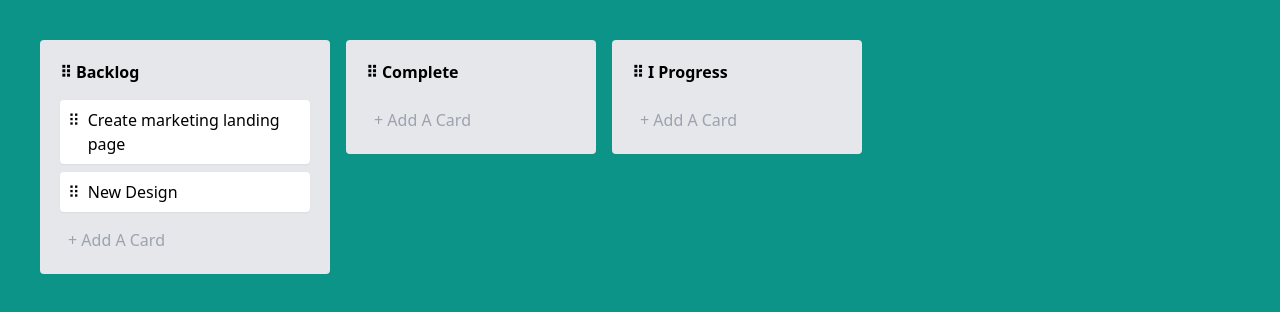
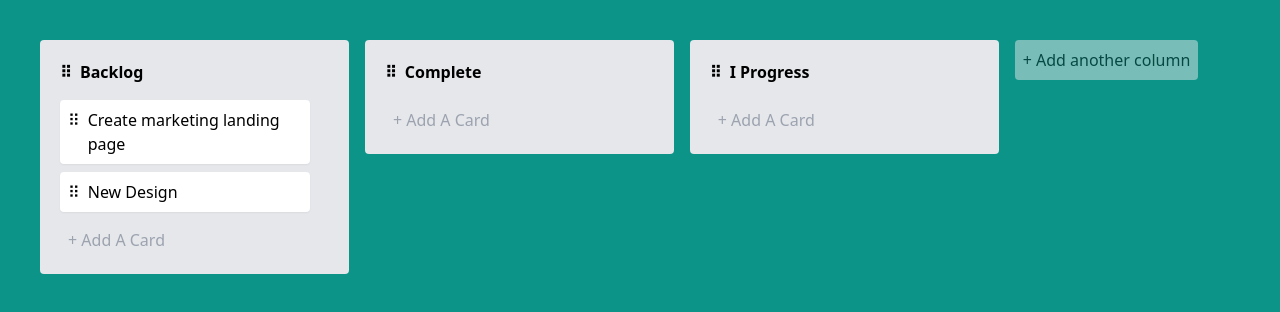
Before and after one commit to pocho50/Kanban-boards, a Nuxt app: page / in a window 1280 px wide. Shown: the top 312 px of the page. Built offline with nearby package versions, Linux system fonts and the light colour scheme.

Commit message:
feat: Edit, Add, and Remove Columns

```diff
--- a/components/TrelloBoard.vue
+++ b/components/TrelloBoard.vue
@@ -32,17 +32,33 @@ const columns = ref<Column[]>([
     }
 ])
 const alt = useKeyModifier("Alt")
+
+function createColum() {
+    const column: Column = {
+        id: nanoid(),
+        title: "",
+        tasks: []
+    }
+    columns.value.push(column);
+    nextTick(() => {
+        (document.querySelector('.column:last-of-type .title-input') as HTMLInputElement).focus()
+    })
+
+}
 </script>
 
 <template>
-    <div>
+    <div class="flex items-start overflow-x-auto gap-4">
         <draggable v-model="columns" group="columns" handle=".drag-handle" :animation="150" item-key="id"
-            class=" flex gap-4 overflow-x-auto items-start">
+            class=" flex gap-4  items-start">
             <template #item="{ element: column }: { element: Column }">
-                <div class="bg-gray-200 p-5 rounded min-w-[250px]">
+                <div class="column bg-gray-200 p-5 rounded min-w-[250px]">
                     <header class="font-bold mb-4">
                         <DragHandle />
-                        {{ column.title }}
+                        <input class="title-input bg-transparent focus:bg-white rounded px-1 w-4/5"
+                            @keyup.enter="($event.target as HTMLInputElement).blur()"
+                            @keydown.backspace="column.title === '' ? columns = columns.filter(c => c.id !== column.id) : null"
+                            v-model="column.title" type="text">
                     </header>
                     <draggable v-model="column.tasks" handle=".drag-handle"
                         :group="{ name: 'tasks', pull: alt ? 'clone' : true }" :animation="150" item-key="id">
@@ -61,6 +77,9 @@ const alt = useKeyModifier("Alt")
             </template>
         </draggable>
 
+        <button @click="createColum" class="bg-gray-200 whitespace-nowrap p-2 rounded opacity-50">
+            + Add another column
 
+        </button>
     </div>
 </template>
```
